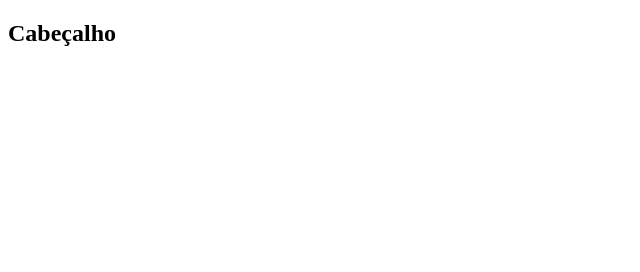
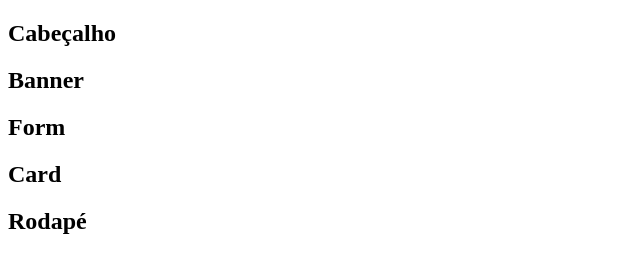
Before and after one commit to Italodacostaa/09-12-2024, a plain HTML site: page landingPage08.html in a window 1280 px wide. Shown: the whole page, without its empty margins (0-640 px from the left). Drawn offline with Linux system fonts and the light colour scheme.

Commit message:
LandingPage08 Esqueleto Completo

```diff
--- a/landingPage08.html
+++ b/landingPage08.html
@@ -11,5 +11,25 @@
             <h1>Cabeçalho</h1>
         </div>
     </section>
+    <section>
+        <div>
+            <h1>Banner</h1>
+        </div>
+    </section>
+    <section>
+        <div>
+            <h1>Form</h1>
+        </div>
+    </section>
+    <section>
+        <div>
+            <h1>Card</h1>
+        </div>
+    </section>
+    <section>
+        <div>
+            <h1>Rodapé</h1>
+        </div>
+    </section>
 </body>
 </html>
```
